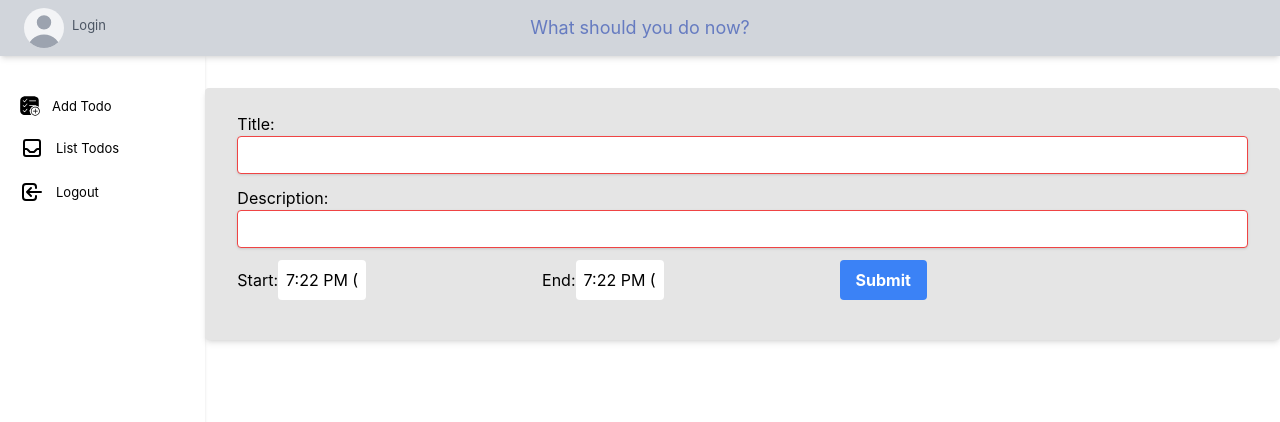
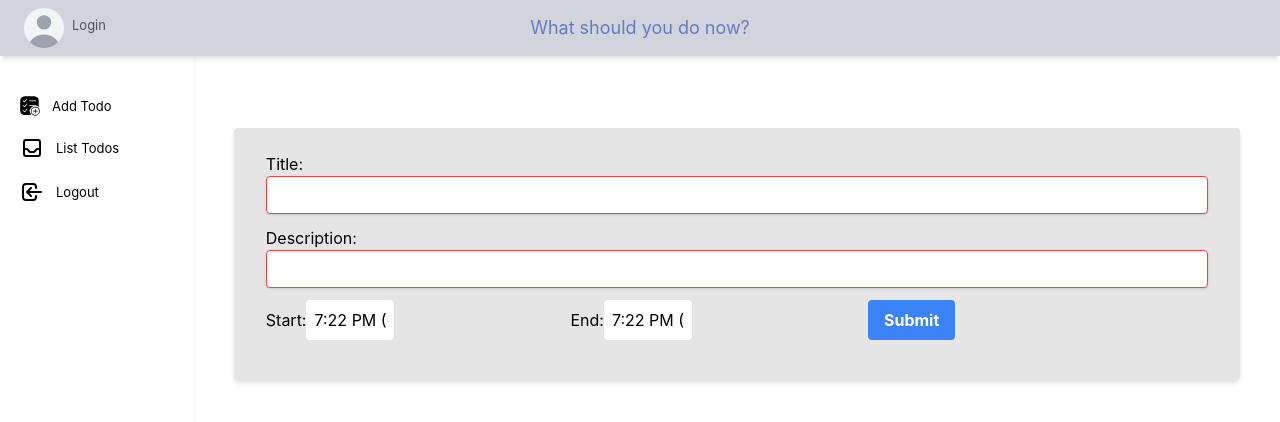
Before and after one commit to AliRuler/Project_React_todo, a React (Create React App) app: page /AddTodo in a window 1280 px wide. Shown: the top 422 px of the page. Built offline with nearby package versions, Linux system fonts and the light colour scheme.

Commit message:
fixed style

```diff
--- a/src/pages/Home/Home.jsx
+++ b/src/pages/Home/Home.jsx
@@ -2,7 +2,7 @@ import React from 'react'
 import SignUpForm from '../../components/Form/Form'
 const Home = () => {
   return (
-    <div>
+    <div className='flex w-full justify-center m-10'>
       <SignUpForm></SignUpForm>
     </div>
 
--- a/src/pages/ListTodos/ListTodos.jsx
+++ b/src/pages/ListTodos/ListTodos.jsx
@@ -14,7 +14,7 @@ const Todo = () => {
     });
 
   return (
-    <div className='flex'>
+    <div className='flex m-4 bg-gray-100/50'>
       {dates.map(date =>(
         <Day startDate = {date}>
         {todos.filter(item =>(item.startDate.split(",")[0] === date)).map(item =>(
```
